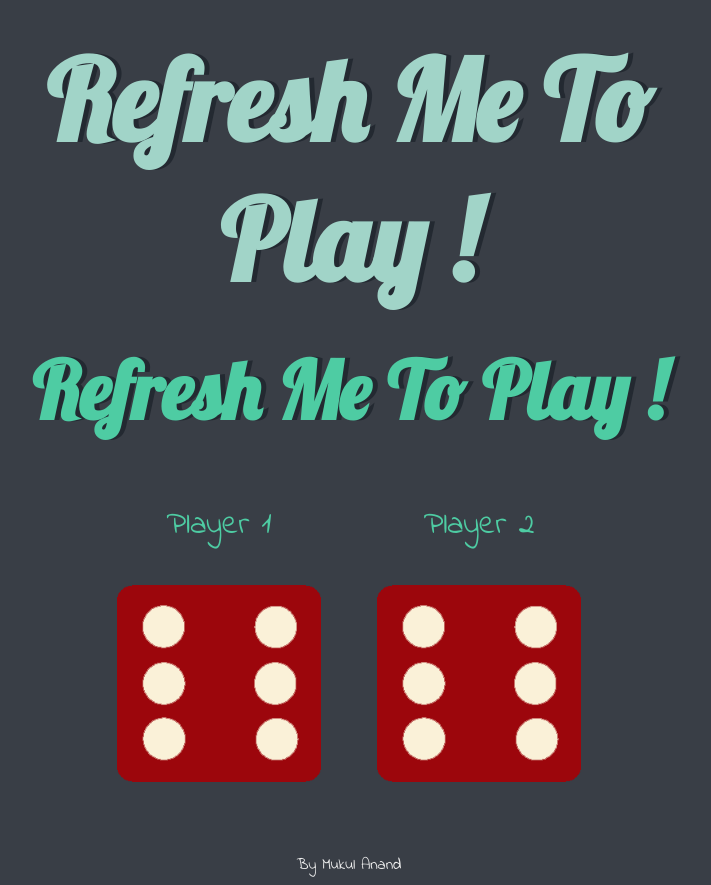
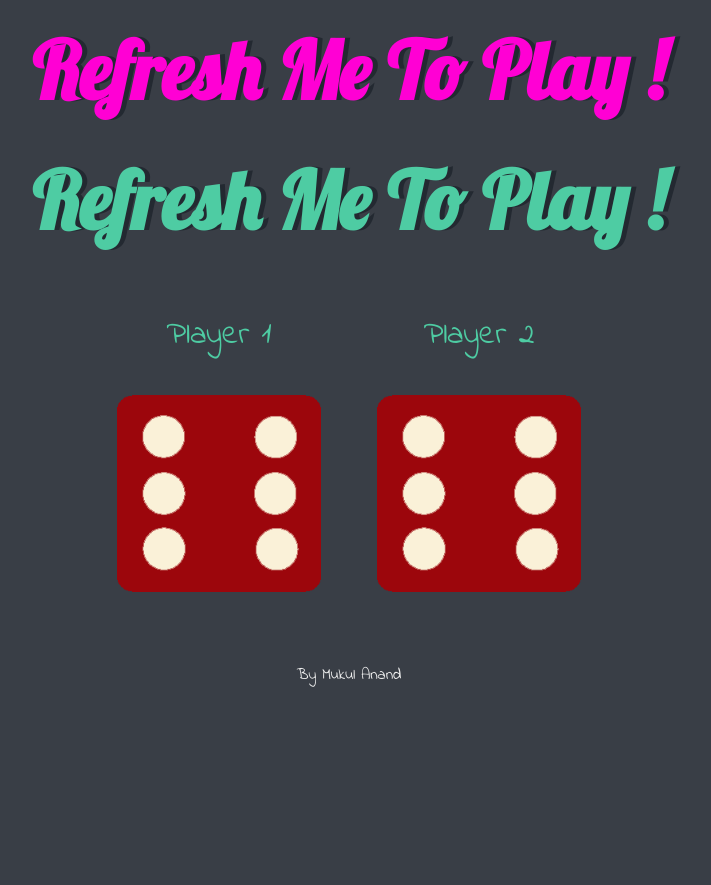
Before and after one commit to mukulanand131/Dice-Game, a plain HTML site: page index.html in a window 1280 px wide. Shown: the whole page, without its empty margins (291-1002 px from the left). After the commit the page ends 800 px from the top, so only its background shows below. Drawn offline with Linux system fonts and the light colour scheme.

Commit message:
Update styles.css

```diff
--- a/styles.css
+++ b/styles.css
@@ -15,11 +15,12 @@ body {
 }
 
 h2 {
-  margin: 30px;
+  text-align: center;
+  margin: 20px;
   font-family: 'Lobster', cursive;
   text-shadow: 5px 0 #232931;
-  font-size: 7rem;
-  color: #a1d4c8;
+  font-size: 5rem;
+  color: #ff00d4;
 }
 
 h1 {
```
